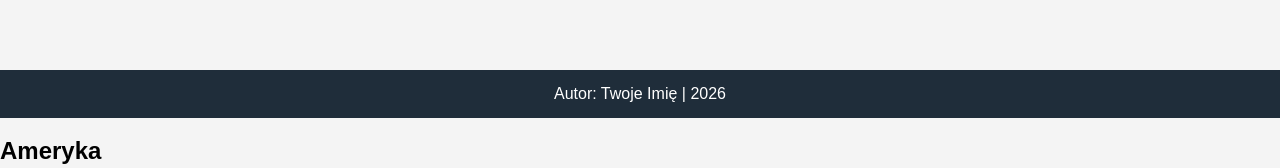
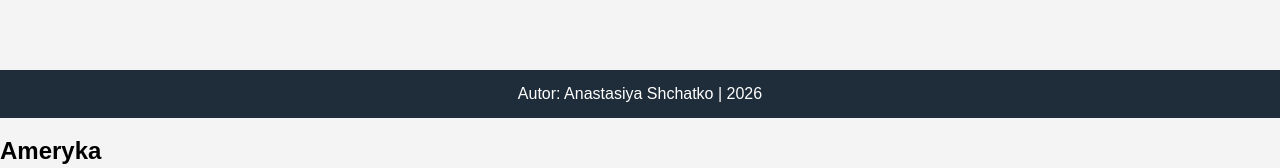
Before and after one commit to kkvvaaiii/najpiekniejsze-miejsca, a plain HTML site: page ameryka.html in a window 1280 px wide. Shown: the part 552-720 px from the top of the page. Drawn offline with Linux system fonts and the light colour scheme.

Commit message:
Add files via upload

```diff
--- a/ameryka.html
+++ b/ameryka.html
@@ -32,7 +32,7 @@
 </section>
 
 <footer>
-    Autor: Twoje Imię | 2026
+    Autor: Anastasiya Shchatko | 2026
 </footer>
 
 </body>
```
Also changed, not shown: azja.html (+1 -1 lines), index.html (+1 -1 lines), kontakt.html (+1 -1 lines).
